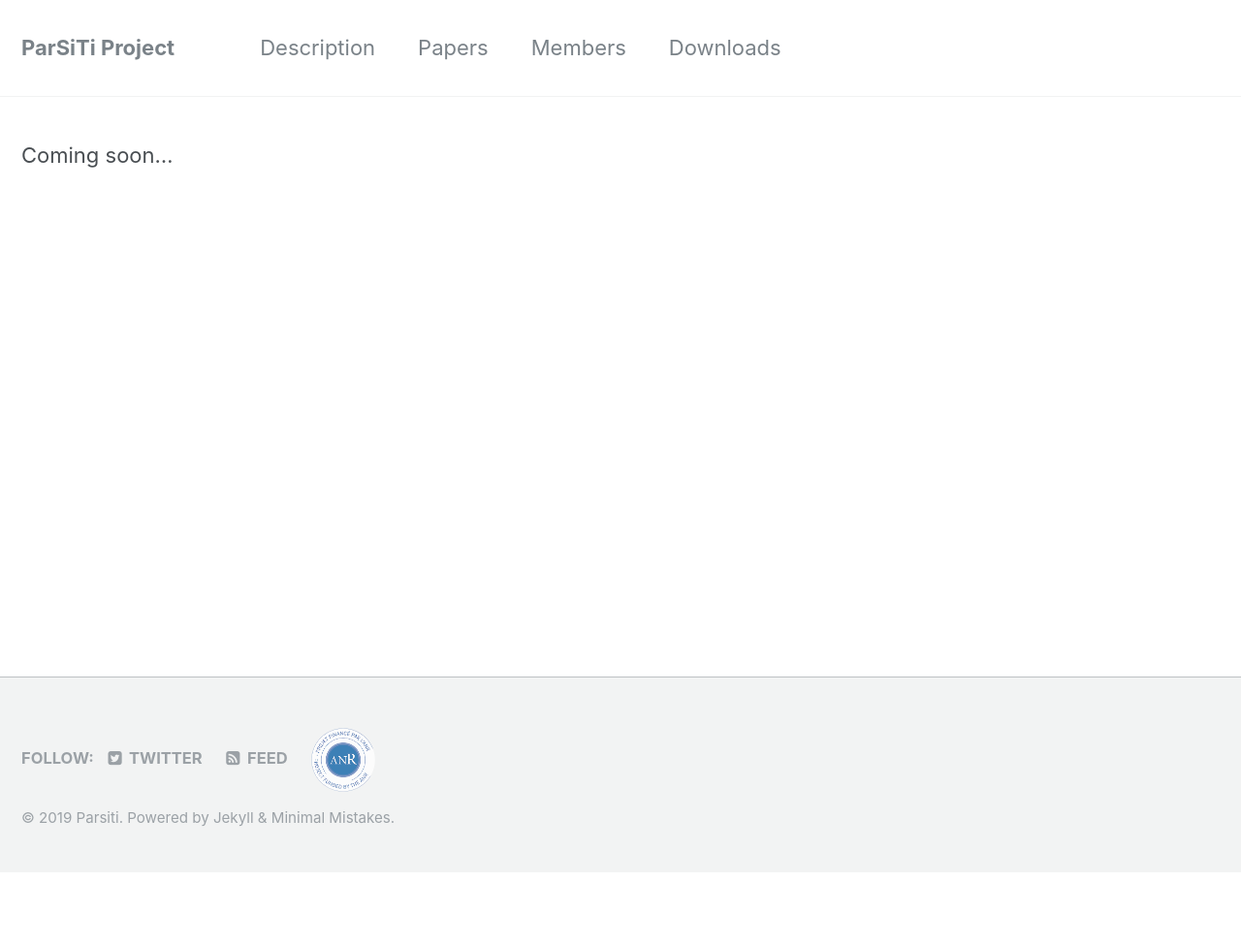
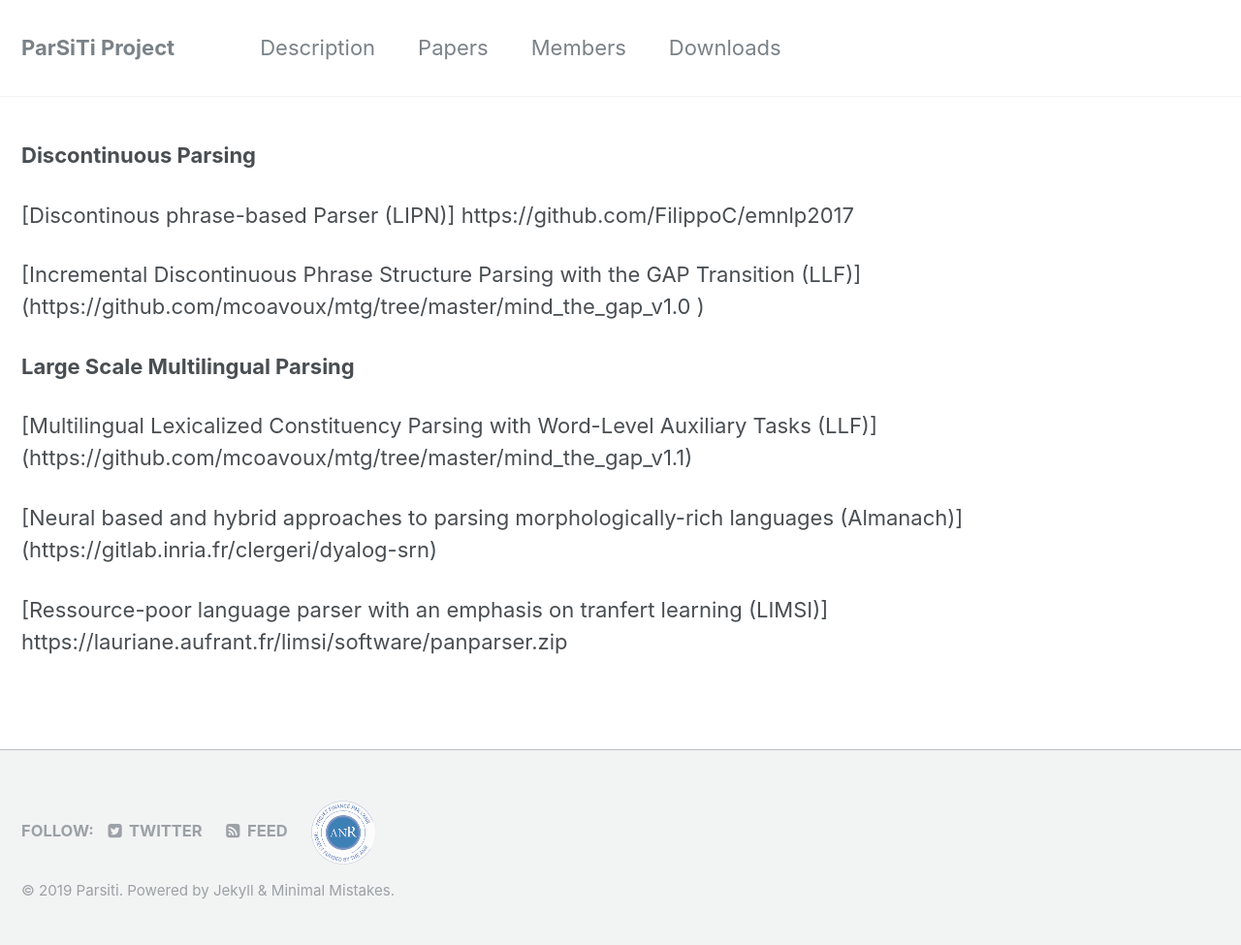
Before and after one commit to parsiti/parsiti.github.io, a Jekyll site: the page built from _pages/download.md, in a window 1280 px wide. Shown: the whole page at 97% size. Built offline with Jekyll 4.4.1, drawn with Linux system fonts in a browser that asks for light colours; before the commit the page ends 900 px from its top, so only the background shows below that.

Commit message:
download page

```diff
--- a/_pages/download.md
+++ b/_pages/download.md
@@ -4,4 +4,20 @@ permalink: /downloads/
 layout: splash
 ---
 
-Coming soon...
+
+
+
+**Discontinuous Parsing**
+
+[Discontinous phrase-based Parser (LIPN)] https://github.com/FilippoC/emnlp2017
+
+[Incremental Discontinuous Phrase Structure Parsing with the GAP Transition (LLF)] (https://github.com/mcoavoux/mtg/tree/master/mind_the_gap_v1.0 )
+
+
+**Large Scale Multilingual Parsing**
+
+[Multilingual Lexicalized Constituency Parsing with Word-Level Auxiliary Tasks (LLF)] (https://github.com/mcoavoux/mtg/tree/master/mind_the_gap_v1.1)
+
+[Neural based and hybrid approaches to parsing morphologically-rich languages (Almanach)] (https://gitlab.inria.fr/clergeri/dyalog-srn)
+
+[Ressource-poor language parser with an emphasis on tranfert learning (LIMSI)] https://lauriane.aufrant.fr/limsi/software/panparser.zip
```
Also changed, not shown: _pages/members.md (+3 -1 lines).
